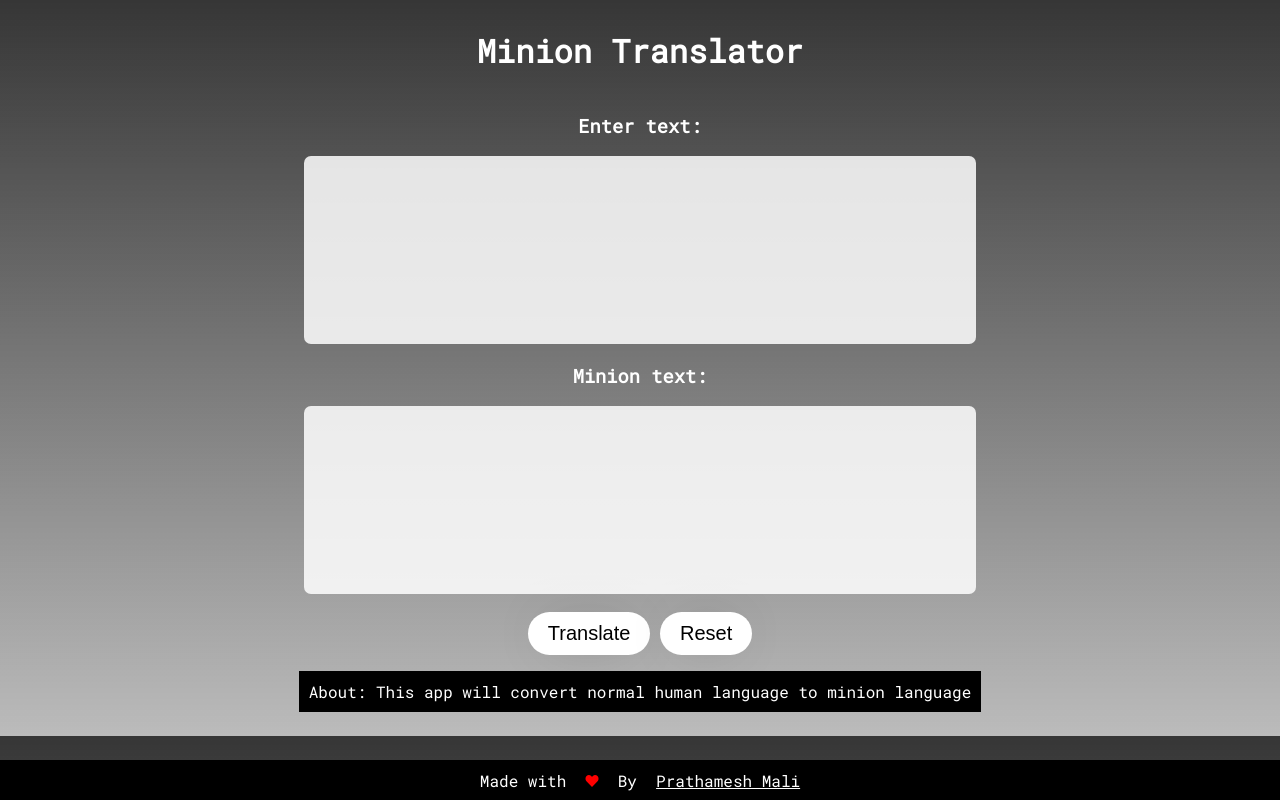
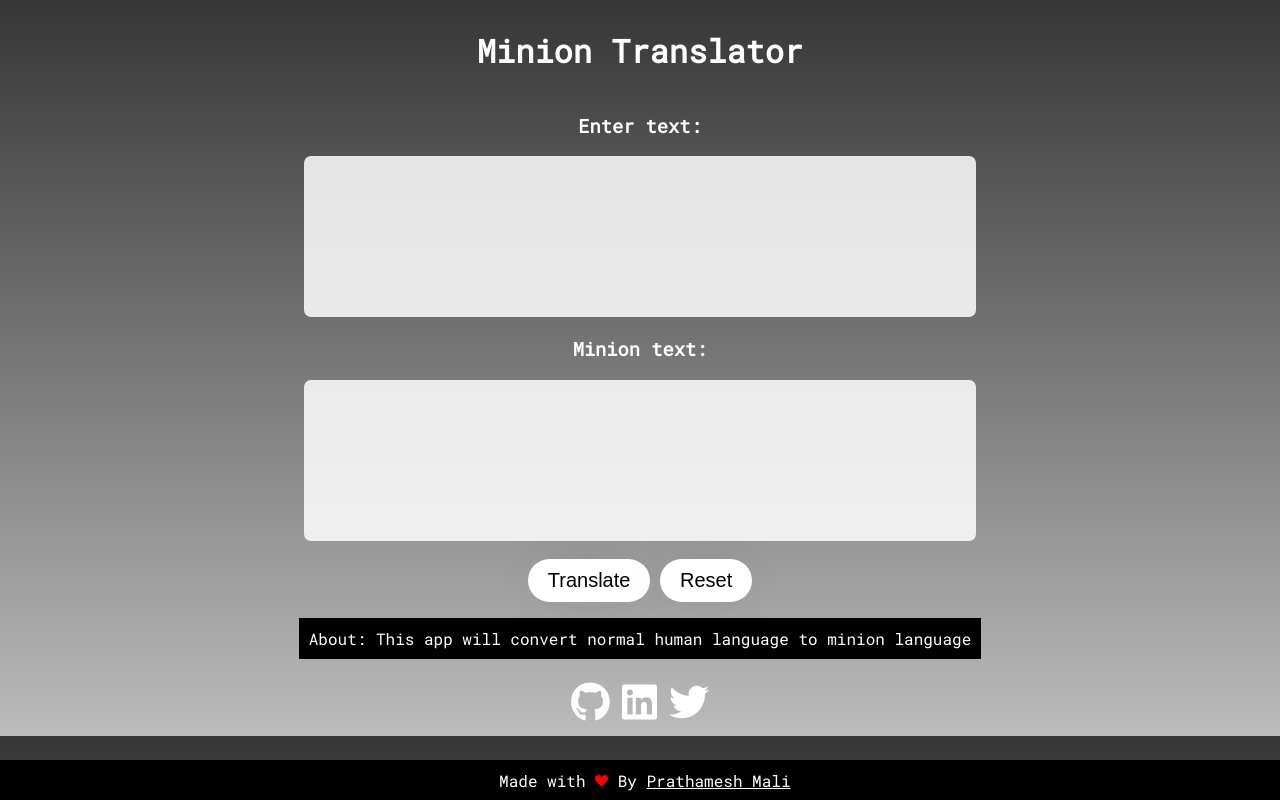
Before and after one commit to Pratham82/minion-translator, a plain HTML site: page index.html in a window 1280 px wide. Drawn offline with nearby package versions, Linux system fonts and the light colour scheme.

Commit message:
feat: added social links

```diff
--- a/index.html
+++ b/index.html
@@ -1,12 +1,15 @@
 <!DOCTYPE html>
 <html lang="en">
+
 <head>
+  <script src="https://kit.fontawesome.com/c94e37b448.js" crossorigin="anonymous"></script>
   <meta charset="UTF-8" />
   <meta http-equiv="X-UA-Compatible" content="IE=edge" />
   <meta name="viewport" content="width=device-width, initial-scale=1.0" />
   <link rel="stylesheet" href="style.css" />
   <title>Minion Translator</title>
 </head>
+
 <body class="tinted-image">
   <h1 class="textStyles">Minion Translator</h1>
   <!-- <input type="text" id="user-input" /> -->
@@ -18,18 +21,26 @@
       <button id="translateBtn" class="btnStyles" class="btnStyles">Translate</button>
       <button id="resetBtn" class="btnStyles">Reset</button>
     </div>
-    <p style="color: white; background-color: black; padding: 10px;">About: This app will convert normal human language to minion language</p>
+    <p style="color: white; background-color: black; padding: 10px;">About: This app will convert normal human language to minion language
+    </p>
+      <div style="font-size: 20px; color: white;">
+        <a href="https://github.com/Pratham82" id="profile-link" target="_blank" class="social-link" >
+          <i class="fab fa-github " id="med"></i></a>
+        <a href="https://www.linkedin.com/in/prathamesh-mali-20582318a/" class="social-link"  target="_"><i class="fab fa-linkedin"></i></a>
+        <a href="https://twitter.com/pratham_82" class="social-link"  target="_">
+        <i class="fab fa-twitter"></i></a>
+      </div>
     <footer>
-      <link
-        rel="stylesheet"
-        type="text/css"
-        href="//code.ionicframework.com/ionicons/2.0.1/css/ionicons.min.css"
-      />
-      Made with &nbsp;<i class="icon ion-heart"></i> &nbsp; By &nbsp;
+      &nbsp;
+      <link rel="stylesheet" type="text/css" href="//code.ionicframework.com/ionicons/2.0.1/css/ionicons.min.css" />
+      <link rel="stylesheet" type="text/css" href="//code.ionicframework.com/ionicons/2.0.1/css/ionicons.min.css" />
+      <div>
+      Made with <i class="icon ion-heart"></i> By
       <a href="https://www.github.com/pratham82" target="blank">
-        Prathamesh Mali</a
-      >
+        Prathamesh Mali</a>
+      </div>
     </footer>
 </body>
 <script src="app.js" type="text/javascript"></script>
+
 </html>
--- a/style.css
+++ b/style.css
@@ -253,3 +253,8 @@ footer a {
     margin-left: 100px;
   }
 }
+
+.social-link {
+  color: white;
+  font-size: 40px;
+}
```
Lines whose indentation alone changed are shown as unchanged.
